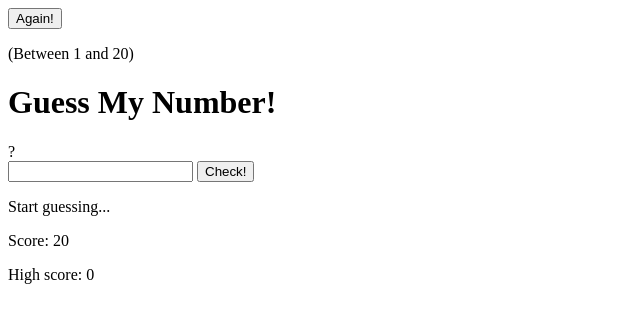
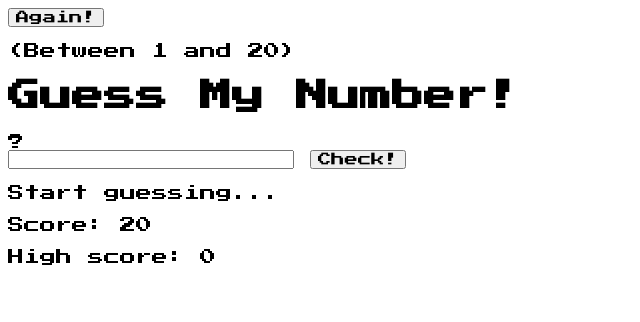
Before and after one commit to zdarova90210/practice, a plain HTML site: page guess-my-number/index.html in a window 1280 px wide. Shown: the whole page, without its empty margins (0-640 px from the left). Drawn offline with Linux system fonts and the light colour scheme.

Commit message:
Add font face.

```diff
--- /dev/null
+++ b/guess-my-number/assets/fonts/fonts.css
@@ -0,0 +1,4 @@
+@font-face {
+  font-family: "Press Start 2P";
+  src: url('./PressStart2P-Regular.ttf') format("truetype");
+}
--- a/guess-my-number/index.html
+++ b/guess-my-number/index.html
@@ -3,8 +3,8 @@
 <head>
   <meta charset="UTF-8">
   <title>Guess my number!</title>
+  <script src="main.js" defer></script>
   <link rel="stylesheet" href="main.css">
-  <script src="main.js" defer></script>
 </head>
 <body>
 <header class="header">
--- a/guess-my-number/main.css
+++ b/guess-my-number/main.css
@@ -0,0 +1,5 @@
+@import url(assets/fonts/fonts.css);
+
+body, button, input {
+  font-family: 'Press Start 2P', sans-serif;
+}
```
Also changed, not shown: guess-my-number/assets/fonts/PressStart2P-Regular.ttf (added).
